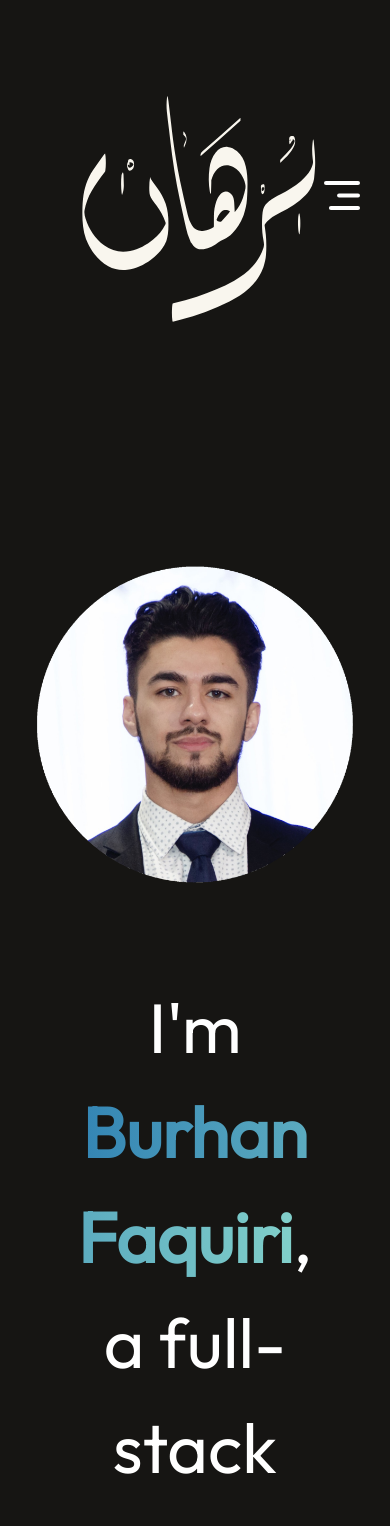
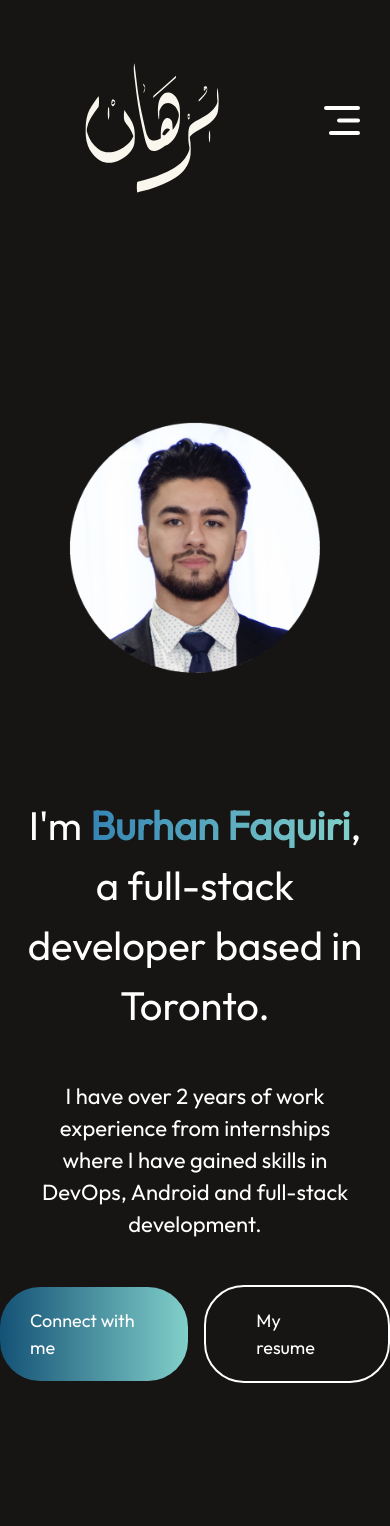
Before and after one commit to burhanf/portfolio, a React (Vite) app: page / in a window 390 px wide. Shown: the top 1526 px of the page. Built offline with nearby package versions, Linux system fonts and the light colour scheme.

Commit message:
header is now mobile friendly

```diff
--- a/src/components/Header/Header.css
+++ b/src/components/Header/Header.css
@@ -70,3 +70,38 @@
 .header-resume:hover {
   border-color: hsla(176, 45%, 66%, 1);
 }
+
+@media (max-width: 768px) {
+  .header img {
+    width: 260px;
+    margin-top: 120px;
+  }
+  .header h1 {
+    width: 90%;
+    font-size: 40px;
+  }
+
+  .header p {
+    width: 80%;
+    font-size: 22px;
+    line-height: 32px;
+    margin: 10px 0px;
+  }
+
+  .header-action {
+    gap: 16px;
+    font-size: 18px;
+    font-weight: 500;
+    margin-bottom: 50px;
+  }
+
+  .header-connect {
+    padding: 20px 30px;
+    border-radius: 40px;
+  }
+
+  .header-resume {
+    padding: 20px 50px;
+    border-radius: 40px;
+  }
+}
--- a/src/components/Navbar/Navbar.css
+++ b/src/components/Navbar/Navbar.css
@@ -61,6 +61,10 @@
 }
 
 @media (max-width: 768px) {
+  .icon-size {
+    width: 200px;
+    height: 200px;
+  }
   .navbar {
     margin: 20px 50px;
   }
```
